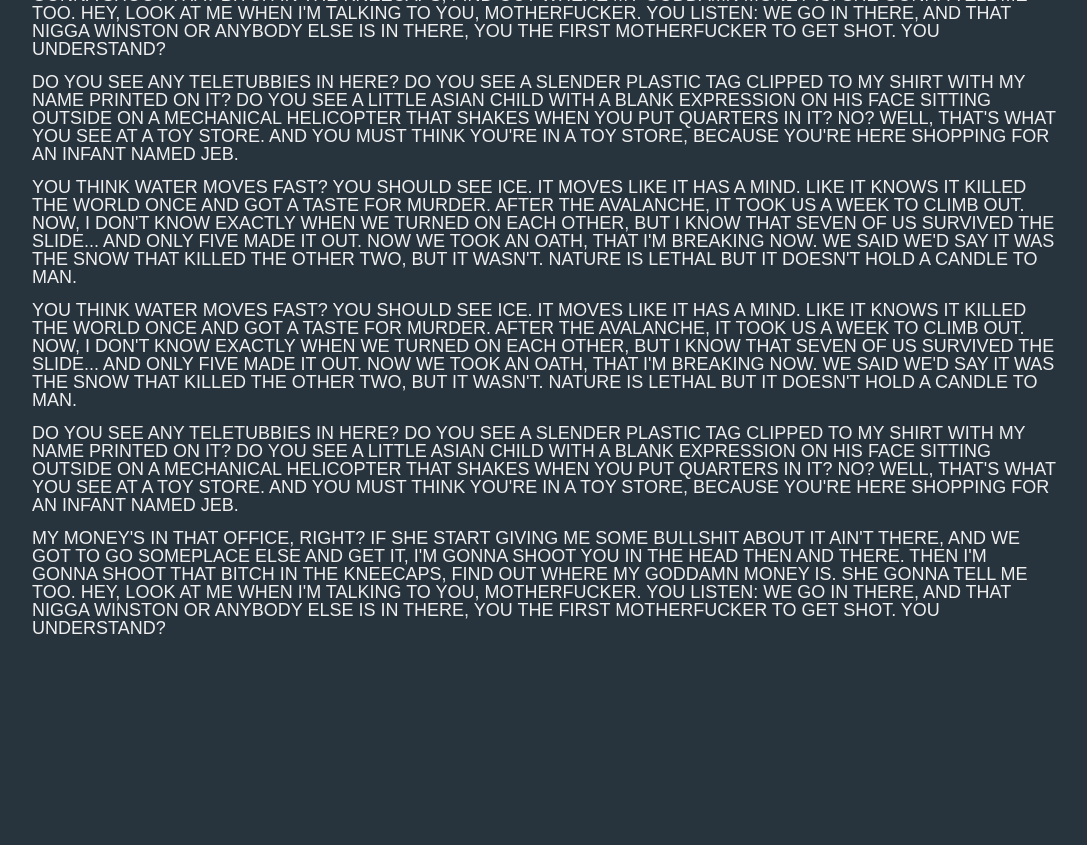
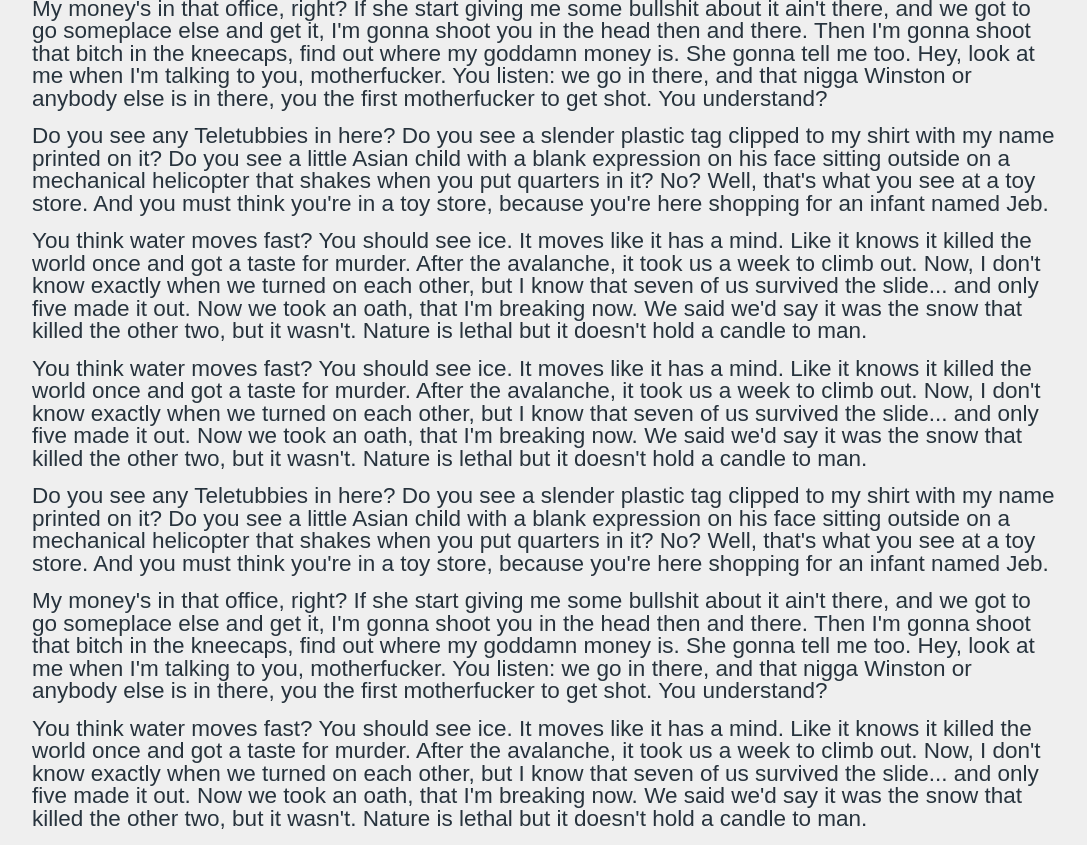
Before and after one commit to bradmurphy/sg-revamp, a React (Create React App) app: page / in a window 1280 px wide. Shown: the part 1900-2745 px from the top of the page, without its empty margins (96-1183 px from the left). Before the commit the page ends 2538 px from the top, so only its background shows below. Built offline with nearby package versions, Linux system fonts and the light colour scheme.

Commit message:
Implementing scroll to logic with buttons.

```diff
--- a/src/App.js
+++ b/src/App.js
@@ -10,12 +10,21 @@
         showHeader: false
     };
 
+    constructor(props) {
+        super(props);
+
+        this.who = React.createRef();
+        this.contact = React.createRef();
+    }
+
     componentDidMount() {
         window.addEventListener('scroll', this.handleScroll.bind(this));
 
         this.debounceAnimate =  debounce((e) => {
             window.requestAnimationFrame(this.animateHeader.bind(this))
         }, 15);
+
+        console.log(this.who, this.contact);
     };
 
     componentWillUnmount() {
@@ -34,15 +43,31 @@
         this.setState( { showHeader: !shown });
     };
 
+    scrollTo(y) {
+        window.scrollTo({
+            top: y,
+            left: 0,
+            behavior: 'smooth'
+        });
+    }
+
     render() {
         const { showHeader } = this.state;
 
         return (
             <div className="component-app">
-                <Header show={showHeader}/>
-                <Hero />
-                <article>
-                    <main>
+                <Header
+                    onPressWho={() => this.scrollTo(this.who.current.offsetTop)}
+                    onPressContact={() => this.scrollTo(this.contact.current.offsetTop)}
+                    show={showHeader}
+                />
+                <Hero
+                    ref={this.hero}
+                    onPressWho={() => this.scrollTo(this.who.current.offsetTop)}
+                    onPressContact={() => this.scrollTo(this.contact.current.offsetTop)}
+                />
+                <section id="copy-wrap" ref={this.who}>
+                    <div>
                         <p>Do you see any Teletubbies in here? Do you see a slender plastic tag clipped to my shirt with my name printed on it? Do you see a little Asian child with a blank expression on his face sitting outside on a mechanical helicopter that shakes when you put quarters in it? No? Well, that's what you see at a toy store. And you must think you're in a toy store, because you're here shopping for an infant named Jeb. </p>
                         <p>You think water moves fast? You should see ice. It moves like it has a mind. Like it knows it killed the world once and got a taste for murder. After the avalanche, it took us a week to climb out. Now, I don't know exactly when we turned on each other, but I know that seven of us survived the slide... and only five made it out. Now we took an oath, that I'm breaking now. We said we'd say it was the snow that killed the other two, but it wasn't. Nature is lethal but it doesn't hold a candle to man. </p>
                         <p>You think water moves fast? You should see ice. It moves like it has a mind. Like it knows it killed the world once and got a taste for murder. After the avalanche, it took us a week to climb out. Now, I don't know exactly when we turned on each other, but I know that seven of us survived the slide... and only five made it out. Now we took an oath, that I'm breaking now. We said we'd say it was the snow that killed the other two, but it wasn't. Nature is lethal but it doesn't hold a candle to man. </p>
@@ -58,8 +83,13 @@
                         <p>You think water moves fast? You should see ice. It moves like it has a mind. Like it knows it killed the world once and got a taste for murder. After the avalanche, it took us a week to climb out. Now, I don't know exactly when we turned on each other, but I know that seven of us survived the slide... and only five made it out. Now we took an oath, that I'm breaking now. We said we'd say it was the snow that killed the other two, but it wasn't. Nature is lethal but it doesn't hold a candle to man. </p>
                         <p>Do you see any Teletubbies in here? Do you see a slender plastic tag clipped to my shirt with my name printed on it? Do you see a little Asian child with a blank expression on his face sitting outside on a mechanical helicopter that shakes when you put quarters in it? No? Well, that's what you see at a toy store. And you must think you're in a toy store, because you're here shopping for an infant named Jeb. </p>
                         <p>My money's in that office, right? If she start giving me some bullshit about it ain't there, and we got to go someplace else and get it, I'm gonna shoot you in the head then and there. Then I'm gonna shoot that bitch in the kneecaps, find out where my goddamn money is. She gonna tell me too. Hey, look at me when I'm talking to you, motherfucker. You listen: we go in there, and that nigga Winston or anybody else is in there, you the first motherfucker to get shot. You understand? </p>
-                    </main>
-                </article>
+                    </div>
+                    <div ref={this.contact}>
+                        <p>You think water moves fast? You should see ice. It moves like it has a mind. Like it knows it killed the world once and got a taste for murder. After the avalanche, it took us a week to climb out. Now, I don't know exactly when we turned on each other, but I know that seven of us survived the slide... and only five made it out. Now we took an oath, that I'm breaking now. We said we'd say it was the snow that killed the other two, but it wasn't. Nature is lethal but it doesn't hold a candle to man. </p>
+                        <p>Do you see any Teletubbies in here? Do you see a slender plastic tag clipped to my shirt with my name printed on it? Do you see a little Asian child with a blank expression on his face sitting outside on a mechanical helicopter that shakes when you put quarters in it? No? Well, that's what you see at a toy store. And you must think you're in a toy store, because you're here shopping for an infant named Jeb. </p>
+                        <p>My money's in that office, right? If she start giving me some bullshit about it ain't there, and we got to go someplace else and get it, I'm gonna shoot you in the head then and there. Then I'm gonna shoot that bitch in the kneecaps, find out where my goddamn money is. She gonna tell me too. Hey, look at me when I'm talking to you, motherfucker. You listen: we go in there, and that nigga Winston or anybody else is in there, you the first motherfucker to get shot. You understand? </p>
+                    </div>
+                </section>
             </div>
         );
     }
--- a/src/components/Buttons.js
+++ b/src/components/Buttons.js
@@ -35,6 +35,13 @@
                     </button>
                 );
                 break;
+            default:
+                buttonContent = (
+                    <button className="component-button__button" onClick={onPress}>
+                        {children}
+                    </button>
+                );
+                break;
         }
 
         return buttonContent;
--- a/src/components/Header.js
+++ b/src/components/Header.js
@@ -5,15 +5,15 @@
 
 class Header extends Component {
     render() {
-        const { show } = this.props;
+        const { show, onPressWho, onPressContact } = this.props;
         const headerStyles = show ? { transform: 'translate3d(0, 0, 0)' } : { transform: 'translate3d(0, -120px, 0)' };
 
         return (
             <header className="component-header" style={headerStyles}>
-                <img src={logo} className="component-header__logo" alt="Sabrina Girvan" />
+                <img src={logo} className="component-header__logo" alt="Sabrina Girvan"/>
                 <div className="component-header__button-container">
-                    <GreenMenuButton onPress={() => console.log('click')} menuButton={true}>Who  am I?</GreenMenuButton>
-                    <ClearMenuButton onPress={() => console.log('click')} menuButton={true}>Contact Me</ClearMenuButton>
+                    <GreenMenuButton onPress={onPressWho}>Who  am I?</GreenMenuButton>
+                    <ClearMenuButton onPress={onPressContact}>Contact Me</ClearMenuButton>
                 </div>
             </header>
         );
@@ -21,7 +21,9 @@
 }
 
 Header.propTypes = {
-    show: PropTypes.bool
+    show: PropTypes.bool,
+    onPressWho: PropTypes.func,
+    onPressContact: PropTypes.func
 };
 
 export default Header;
--- a/src/components/Hero.js
+++ b/src/components/Hero.js
@@ -1,6 +1,7 @@
 import React, { Component } from 'react';
 import logo from '../images/logo.png';
 import { GreenButton, ClearButton } from "./Buttons";
+import PropTypes from "prop-types";
 
 class Hero extends Component {
     state = {
@@ -36,6 +37,7 @@
     };
 
     render() {
+        const { onPressWho, onPressContact } = this.props;
         const { bgPos, logoPos } = this.state;
 
         return (
@@ -45,8 +47,8 @@
                         <img src={logo} className="component-hero__logo" alt="Sabrina Girvan" />
                         <h1 className="component-hero__logo-text"><em>personal</em> trainer</h1>
                         <div className="component-hero__button-container">
-                            <GreenButton onPress={() => console.log('click')}>Who  am I?</GreenButton>
-                            <ClearButton onPress={() => console.log('click')}>Contact Me</ClearButton>
+                            <GreenButton onPress={onPressWho}>Who  am I?</GreenButton>
+                            <ClearButton onPress={onPressContact}>Contact Me</ClearButton>
                         </div>
                     </div>
                 </div>
@@ -55,4 +57,9 @@
     }
 }
 
+Hero.propTypes = {
+    onPressWho: PropTypes.func,
+    onPressContact: PropTypes.func
+};
+
 export default Hero;
--- a/src/styles/components/_buttons.scss
+++ b/src/styles/components/_buttons.scss
@@ -4,7 +4,7 @@
 		border-radius: 4px;
 		cursor: pointer;
 		font-family: $copy-font;
-		font-size: 1em;
+		font-size: 0.75em;
 		outline: 0;
 		padding: 15px;
 		text-transform: uppercase;
@@ -16,7 +16,7 @@
 		}
 
 		&--menu {
-			font-size: 0.55em;
+			font-size: 0.65em;
 			font-weight: 700;
 			margin-bottom: 0 !important;
 			padding: 5px 10px;
--- a/src/styles/components/_header.scss
+++ b/src/styles/components/_header.scss
@@ -27,7 +27,7 @@
 		display: flex;
 		flex-direction: row;
 		justify-content: space-between;
-		width: 180px;
+		width: 210px;
 
 		@media screen and (min-width: 768px) {
 			width: 235px;
--- a/src/styles/components/_hero.scss
+++ b/src/styles/components/_hero.scss
@@ -1,6 +1,7 @@
 .component-hero {
 	height: 100%;
 	width: 100%;
+	overflow: hidden;
 
 	&__hero-background {
 		align-items: center;
--- a/src/styles/index.scss
+++ b/src/styles/index.scss
@@ -36,18 +36,23 @@
 	height: 100%;
 	width: 100%;
 
-	article	{
-		background-color: $navy;
+	#copy-wrap	{
+		background-color: $off-white;
+		padding: 25px 0;
 		position: relative;
 		width: 100%;
 		z-index: 10;
 
-		main {
+		div {
 			margin: 0 auto;
 			max-width: 1024px;
 
 			p {
+				color: $navy;
+				font-family: $copy-font;
+				font-size: 1.25em;
 				margin: 15px 0;
+				text-transform: none;
 			}
 		}
 	}
```
